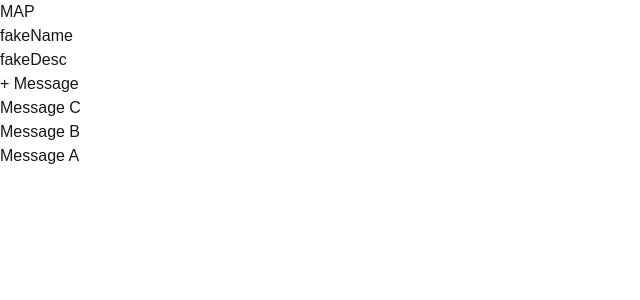
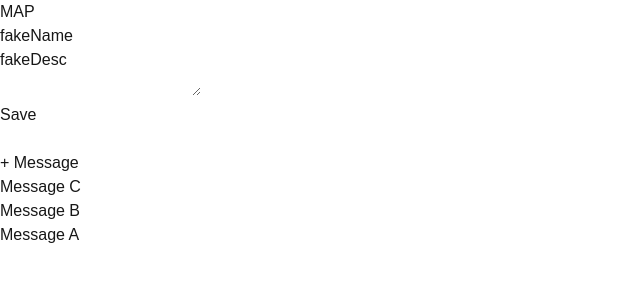
Before and after one commit to Jygsaw/journey, a Next.js app: page /places/1 in a window 1280 px wide. Shown: the top 300 px of the page, without its empty margins (0-640 px from the left). Built offline with nearby package versions, Linux system fonts and the light colour scheme.

Commit message:
[CHG] implement places basic update

```diff
--- a/src/app/places/[placeId]/page.tsx
+++ b/src/app/places/[placeId]/page.tsx
@@ -1,4 +1,5 @@
 import { getPlace } from '@/lib/db/dbUtils';
+import { EditPlace } from '@/components/places/EditPlace';
 import { AddMessageButton} from './AddMessageButton';
 import { MessagesList } from './MessagesList';
 
@@ -8,13 +9,8 @@ export default async function Page({ params }) {
 
   return (
     <section>
-      <div>
-        MAP
-      </div>
-      <ul>
-        <li>{place.name}</li>
-        <li>{place.desc}</li>
-      </ul>
+      <EditPlace place={place} />
+      <br />
       <AddMessageButton />
       <MessagesList />
     </section>
--- /dev/null
+++ b/src/components/places/EditPlace.tsx
@@ -0,0 +1,45 @@
+'use client';
+
+import { useState } from 'react';
+import { updatePlace } from '@/lib/db/dbUtils';
+
+interface InputProps {
+  place: Place;
+}
+
+export function EditPlace({ place }: InputProps) {
+  const [name, setName] = useState(place.name);
+  const [desc, setDesc] = useState(place.desc);
+
+  const changeName = (e) => {
+    console.log("> changing name");
+    setName(e.target.value);
+  };
+  const changeDesc = (e) => {
+    console.log("> changing desc");
+    setDesc(e.target.value);
+  };
+  const submit = async (e) => {
+    console.log("> saving changes");
+    e.preventDefault();
+    e.stopPropagation();
+    await updatePlace({
+      ...place,
+      name,
+      desc,
+    });
+  };
+
+  return (
+    <form onSubmit={submit}>
+      <div>
+        MAP
+      </div>
+      <input type="text" name="name" value={name} onChange={changeName} />
+      <br />
+      <textarea value={desc} onChange={changeDesc} />
+      <br />
+      <button type="submit">Save</button>
+    </form>
+  )
+}
```
